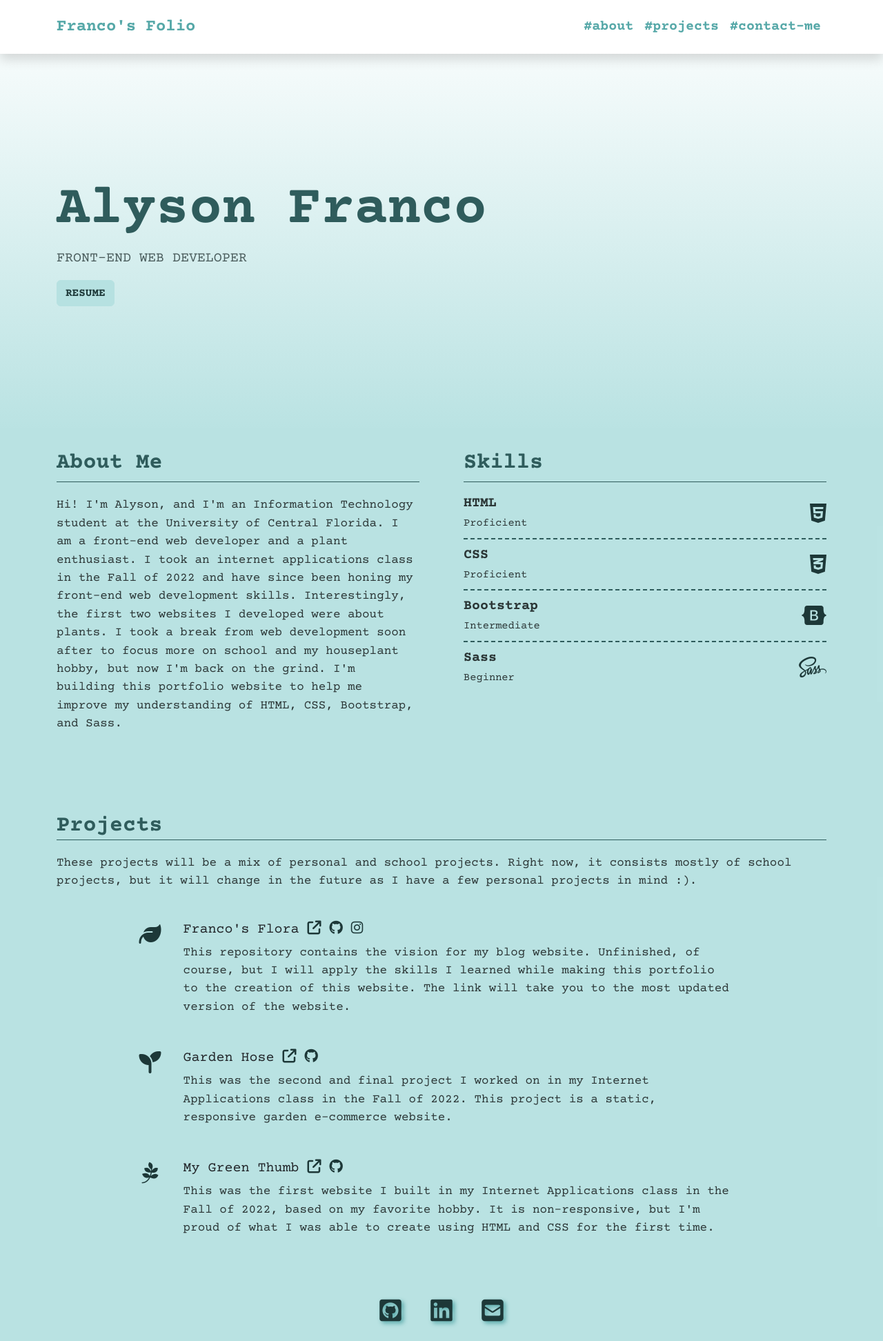
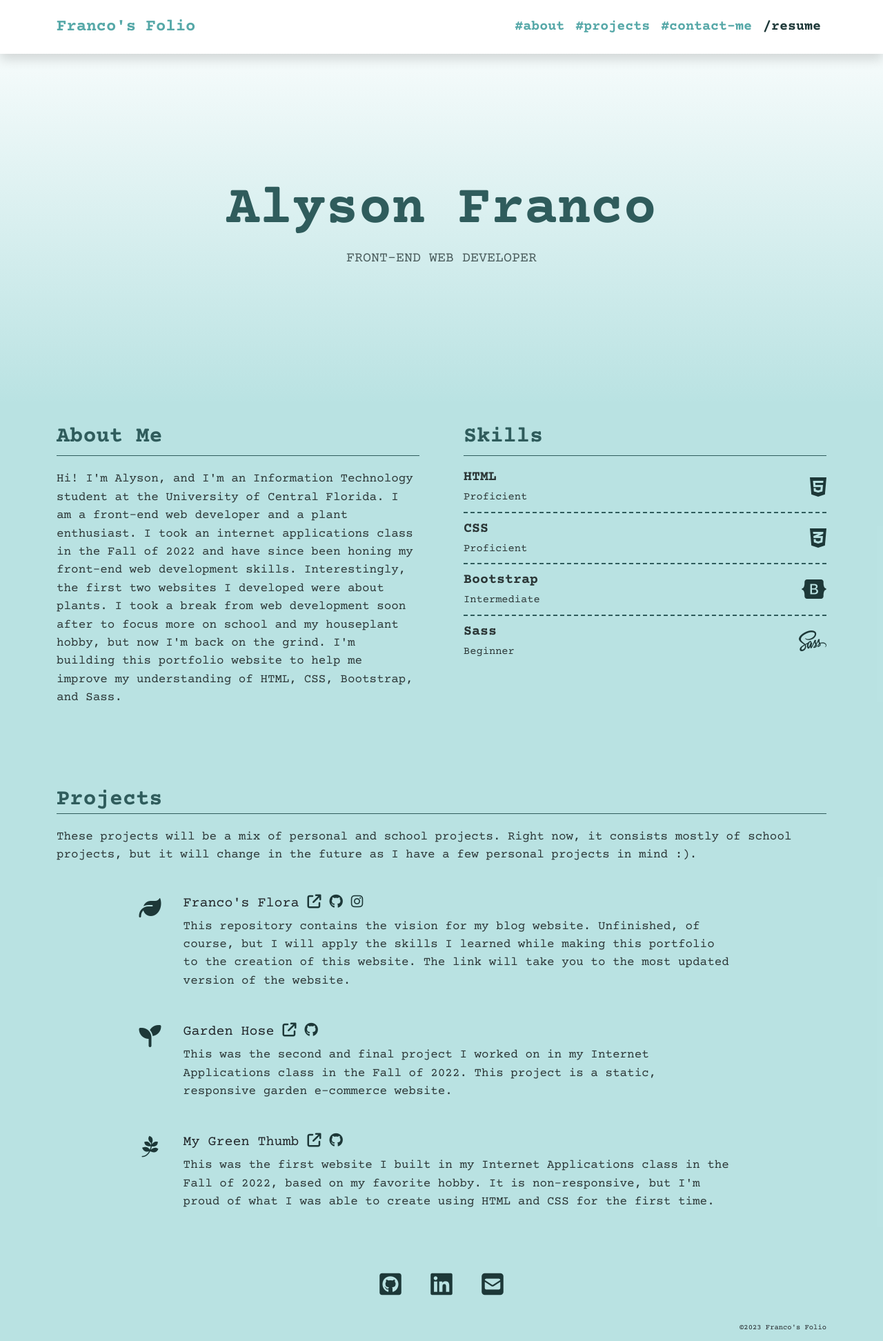
Before and after one commit to alysonfranco/portfolio.html, a website: page index.html in a window 1280 px wide. Shown: the top 1944 px of the page at 69% size. Drawn offline with nearby package versions, Linux system fonts and the light colour scheme.

Commit message:
cleaned up the design somewhat

```diff
--- a/index.html
+++ b/index.html
@@ -35,7 +35,7 @@
                     <a id="about-link" class="nav-link" href="#about">&#35;about</a>
                     <a id="projects-link" class="nav-link" href="#projects">&#35;projects</a>
                     <a id="contact-me" class="nav-link" href="#footer">&#35;contact-me</a>
-                    <!-- <a class="nav-link important" href="assets/attachments/Resume.pdf" target="_blank">/resume</a> -->
+                    <a class="nav-link important" href="assets/attachments/Resume.pdf" target="_blank">/resume</a>
                 </div>
             </div>
         </div>
@@ -44,15 +44,15 @@
 
     <!-- Banner -->
     <div id="banner" class="banner-section">
-        <div class="container text-start py-3">
+        <div class="container text-center py-3">
             <h1 class="display-2">
                 <span class="display-2--banner">Alyson Franco</span>
             </h1>
             <p class="lead">
                 <span class="lead--banner">Front-End Web Developer</span>
             </p>
-            <a href="./assets/attachments/Resume.pdf" target="_blank"
-                class="btn btn-light important text-center">RESUME</a>
+            <!-- <a href="./assets/attachments/Resume.pdf" target="_blank"
+                class="btn btn-light important text-center">RESUME</a> -->
         </div>
     </div>
     <!-- Banner -->
@@ -78,7 +78,6 @@
                             HTML, CSS, Bootstrap, and Sass.
                         </p>
                     </div>
-                    <!-- <a href="#" class="btn btn-light text-center btn--action disabled">Coming Soon...</a>  -->
                 </div>
 
                 <!-- Skills part of the about section -->
--- a/scss/components/_animations.scss
+++ b/scss/components/_animations.scss
@@ -1,11 +1,2 @@
 @use "../custom" as *;
 @use "../components/mixins" as *;
-
-@keyframes glow {
-  from {
-    text-shadow: 0.2rem 0.2rem 0.1rem $cyan-dark;
-  }
-  to {
-    text-shadow: 0.2rem 0.2rem 0.4rem $cyan-dark;
-  }
-}
--- a/scss/sections/_footer.scss
+++ b/scss/sections/_footer.scss
@@ -9,7 +9,6 @@
     padding: 1rem;
     font-size: 2rem !important;
     transition: 0.3s;
-    text-shadow: 0.2rem 0.2rem 0.4rem $cyan-dark;
 
     @include media-breakpoint-up(md) {
       font-size: 2.25rem !important;
@@ -20,7 +19,4 @@
     font-size: 0.75rem !important;
   }
 
-  .social-icon {
-    animation: glow 1s infinite alternate;
-  }
 }
--- a/scss/sections/_projects.scss
+++ b/scss/sections/_projects.scss
@@ -24,7 +24,6 @@
 
     .important:hover {
       transition: 0.3s;
-      text-shadow: 1px 1px 1px $cyan-gray;
     }
 
     .repo {
```
Also changed, not shown: assets/css/styles.css, 1 other file.
